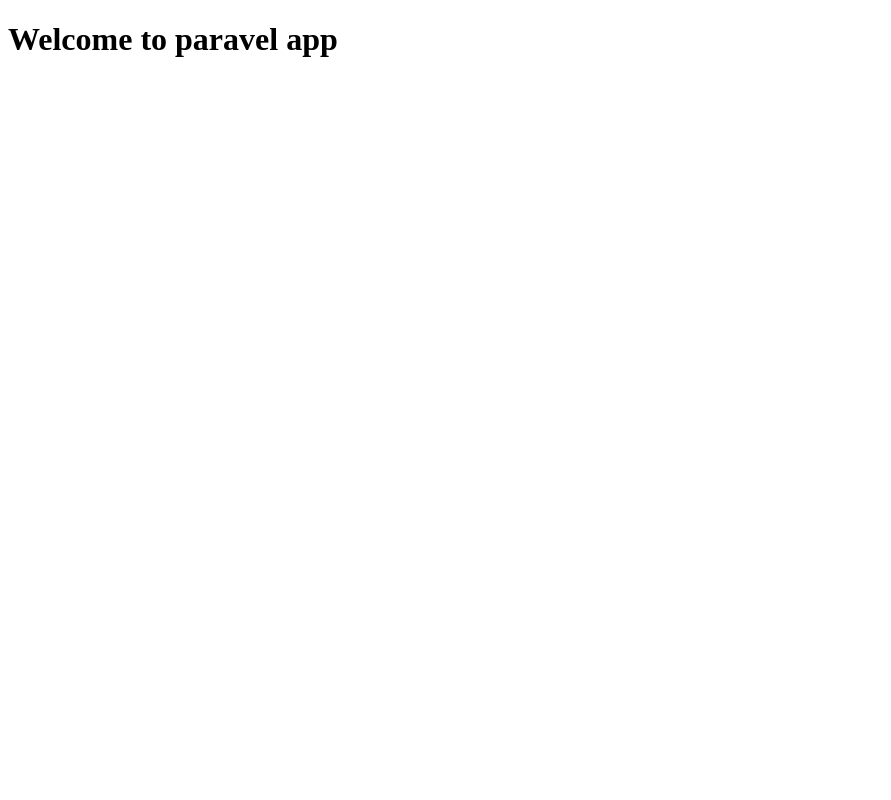
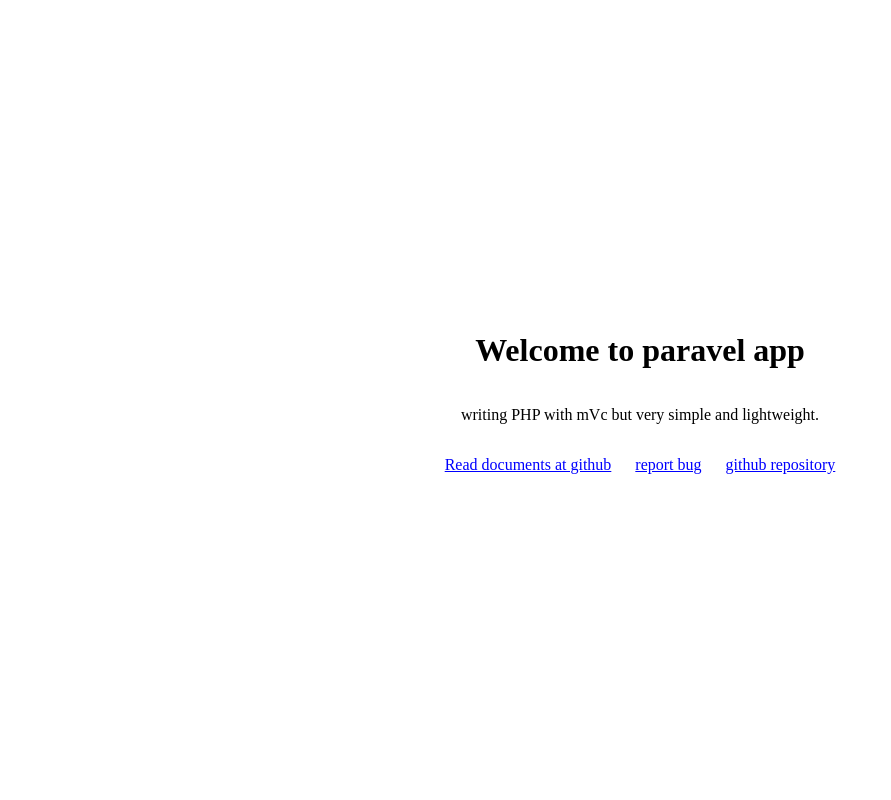
Before and after one commit to Anytion-go/paravel, a PHP site: page / in a window 1280 px wide. Shown: the whole page, without its empty margins (0-891 px from the left). Run offline with PHP 8.4, Linux system fonts and the light colour scheme.

Commit message:
change homepage

```diff
--- a/index.php
+++ b/index.php
@@ -6,7 +6,8 @@ require('./modules/use-import/main.m.php');
 // ********** //
 import('paravel');
 import('paravel/auto-import');
-import('dotenv')->config();
+if (file_exists('./.env'))
+    import('dotenv')->config();
 import('paravel/route');
 import('paravel/database');
 // ********** //
--- /dev/null
+++ b/public/styles.css
@@ -0,0 +1,27 @@
+body {
+  margin: 0;
+  padding: 0;
+  box-sizing: border-box;
+}
+.container {
+  min-height: 100vh;
+  display: flex;
+  flex-direction: column;
+  justify-content: center;
+  align-items: center;
+}
+a {
+  color: blue;
+  display: inline-block;
+  margin: 0 10px;
+}
+
+a:hover {
+  color: blueviolet;
+}
+.text-center {
+  text-align: center;
+}
+.m-3 {
+  margin: 1rem;
+}
--- a/views/index.php
+++ b/views/index.php
@@ -5,12 +5,26 @@
     <meta charset="UTF-8">
     <meta name="viewport" content="width=device-width, initial-scale=1.0">
     <title><?php echo $props['title']; ?></title>
+    <link rel="stylesheet" href="/public/styles.css">
 </head>
 
 <body>
-    <h1>
-        <?php echo $props['header']; ?>
-    </h1>
+    <main class="container text-center">
+        <h1> <?php echo $props['header']; ?> </h1>
+        <p>
+            writing PHP with mVc but very simple and lightweight.
+        </p>
+        <div class="m-3">
+            <a oncontextmenu="rightClick(this.href)" target="_blank" href="https://github.com/Anytion-go/paravel#readme" title="right click to open new tab">Read documents at github</a>
+            <a oncontextmenu="rightClick(this.href)" target="_blank" href="https://github.com/Anytion-go/paravel/issues" title="right click to open new tab">report bug</a>
+            <a oncontextmenu="rightClick(this.href)" href="https://github.com/Anytion-go/paravel" title="right click to open new tab">github repository</a>
+        </div>
+    </main>
+    <script>
+        function rightClick(href) {
+            window.open(href, "_blank")
+        }
+    </script>
 </body>
 
 </html>
```
